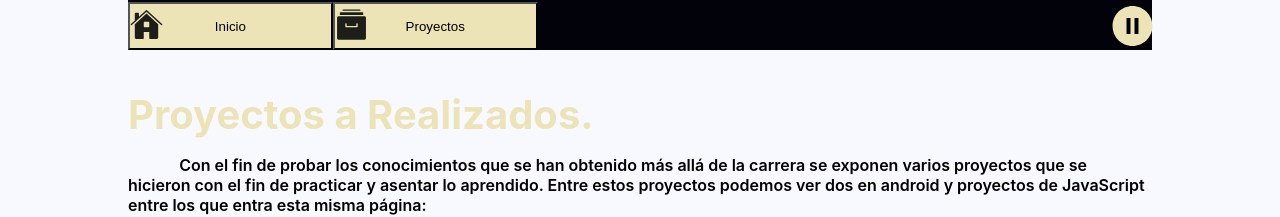
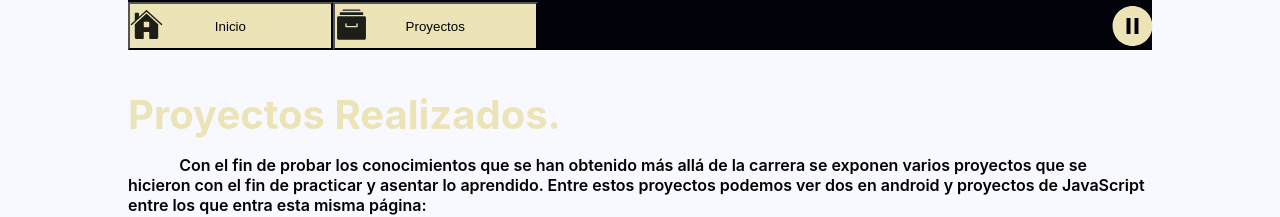
Before and after one commit to desarrolladorfpb/paginaPersonal, a React (Create React App) app: page /proyectos in a window 1280 px wide. Shown: the part 190-407 px from the top of the page. Built offline with nearby package versions, Linux system fonts and the light colour scheme.

Commit message:
solucionar bug

```diff
--- a/src/Proyectos.js
+++ b/src/Proyectos.js
@@ -45,7 +45,7 @@ render(){
 
     <div class="containerp">
 
-    <div class="containerheaderp">Proyectos a Realizados.</div>
+    <div class="containerheaderp">Proyectos Realizados.</div>
     <div class="containercontenidop">Con el fin de probar los conocimientos que se han obtenido más allá de la carrera se exponen
         varios proyectos que se hicieron con el fin de practicar y asentar lo aprendido. Entre estos proyectos
         podemos ver dos en android y proyectos de JavaScript entre los que entra esta misma página:
```
